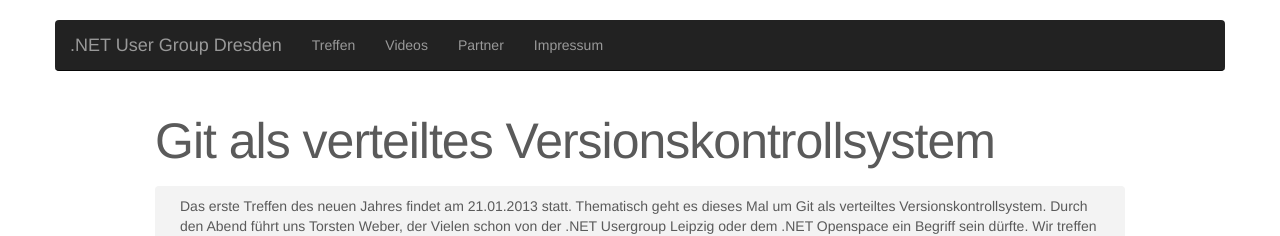
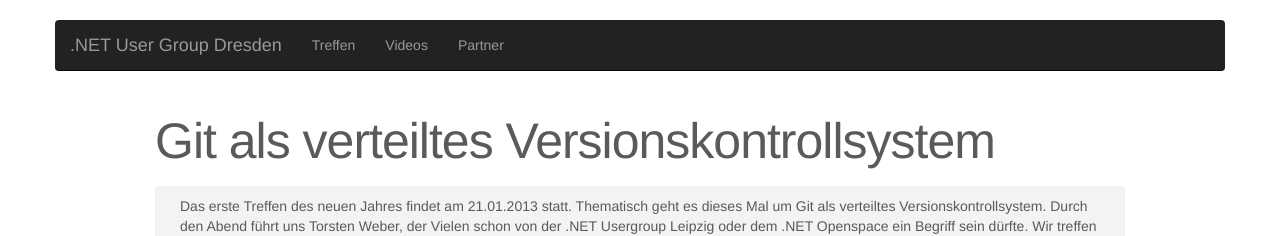
Before and after one commit to dddotnet/dddotnet.github.io, a Jekyll site: the page built from _posts/2013-01-21-Einladung-zum-Treffen-der-NET-Usergroup-am-21012013.html, in a window 1280 px wide. Shown: the top 236 px of the page. Built offline with Jekyll 4.4.1, drawn with Linux system fonts in a browser that asks for light colours; Markdown is read by kramdown in place of the engine named in the settings.

Commit message:
Doppelter Link entfernt
Der Impressum link ist bereits im Footer enthalten und muss nicht im header stehen.

```diff
--- a/_layouts/postnew.html
+++ b/_layouts/postnew.html
@@ -24,7 +24,6 @@ layout: head_layout
                             <li><a href="/treffen.html">Treffen</a></li>
                             <li><a href="http://vimeo.com/groups/dotnetdresden" target="_blank">Videos</a></li>
                             <li><a href="/partner.html">Partner</a></li>
-                            <li><a href="/impressum.html">Impressum</a></li>
                         </ul>
                     </div>
                 </div>
```
